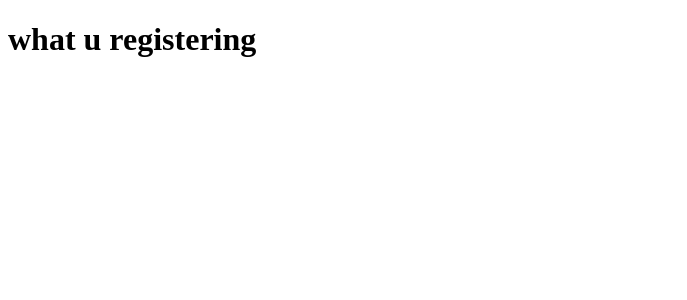
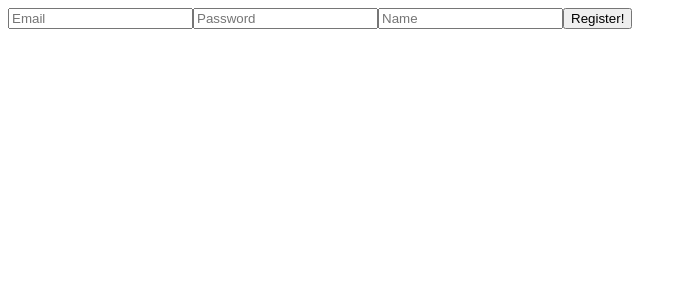
Before and after one commit to MarkDemidovs/Bookmarks, a React (Vite) app in the folder client/: page /register in a window 1280 px wide. Shown: the top 300 px of the page, without its empty margins (0-687 px from the left). Built offline with nearby package versions, Linux system fonts and the light colour scheme.

Commit message:
client register completed

```diff
--- a/client/src/pages/Home.tsx
+++ b/client/src/pages/Home.tsx
@@ -2,6 +2,11 @@ import { Link } from "react-router-dom";
 
 export default function Home() {
   return (
-    <Link to="/login">Go to Login</Link>
+    <>
+      <Link to="/login">Go to Login</Link>
+      <br></br>
+      <Link to="/register">Go to Register</Link>
+    </>
   );
+
 }
--- a/client/src/pages/Register.tsx
+++ b/client/src/pages/Register.tsx
@@ -1,7 +1,53 @@
+import { useState } from "react";
+import { useNavigate } from "react-router-dom";
+
 export default function Register() {
+    const [email, setEmail] = useState("");
+    const [name, setName] = useState("");
+    const [password, setPassword] = useState("");
+    const [error, setError] = useState("");
+    const navigate = useNavigate();
+
+    const handleRegister = async (e: React.SubmitEvent) => {
+        e.preventDefault();
+
+        const res = await fetch("http://localhost:4000/users/register", {
+            method: "POST",
+            headers: { "Content-Type": "application/json" },
+            credentials: "include",
+            body: JSON.stringify({ email, name, password }),
+        });
+
+        if (res.ok) {
+            navigate("/dashboard");
+        } else {
+            const data = await res.json();
+            setError(data.error);
+        }
+    };
+
     return (
-        <>
-            <h1>what u registering</h1>
-        </>
+        <form onSubmit={handleRegister}>
+            <input
+                type="email"
+                value={email}
+                onChange={e => setEmail(e.target.value)}
+                placeholder="Email"
+            />
+            <input
+                type="password"
+                value={password}
+                onChange={e => setPassword(e.target.value)}
+                placeholder="Password"
+            />
+            <input
+                type="text"
+                value={name}
+                onChange={e => setName(e.target.value)}
+                placeholder="Name"
+            />
+            {error && <p>{error}</p>}
+            <button type="submit">Register!</button>
+        </form>
     )
 }
```
